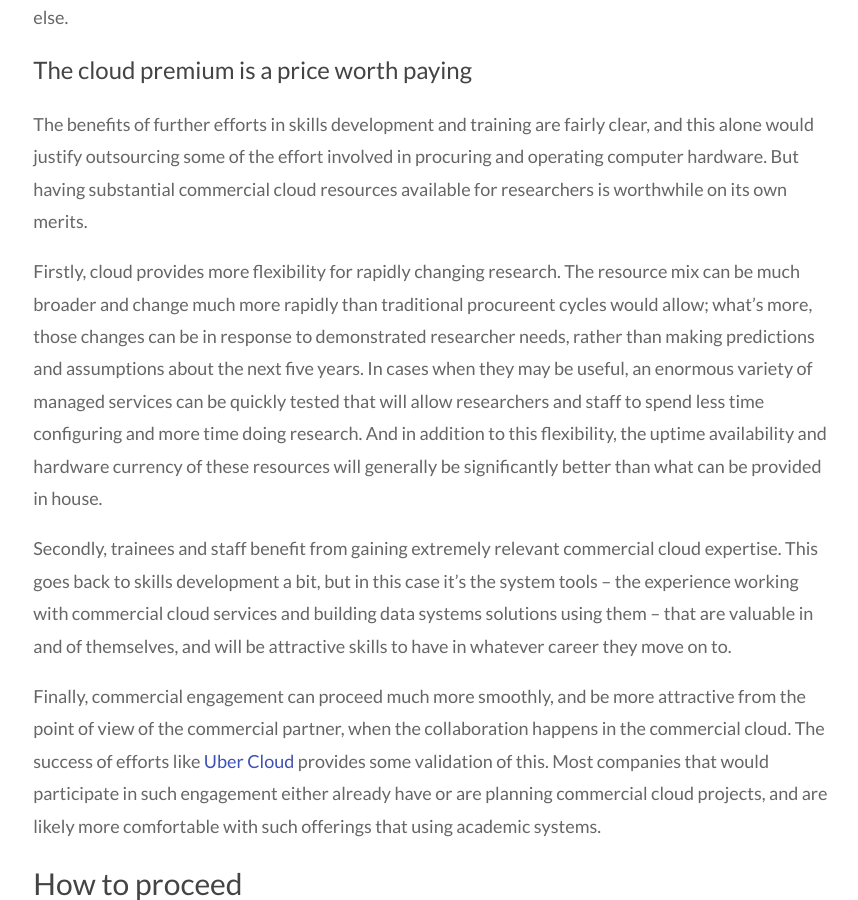
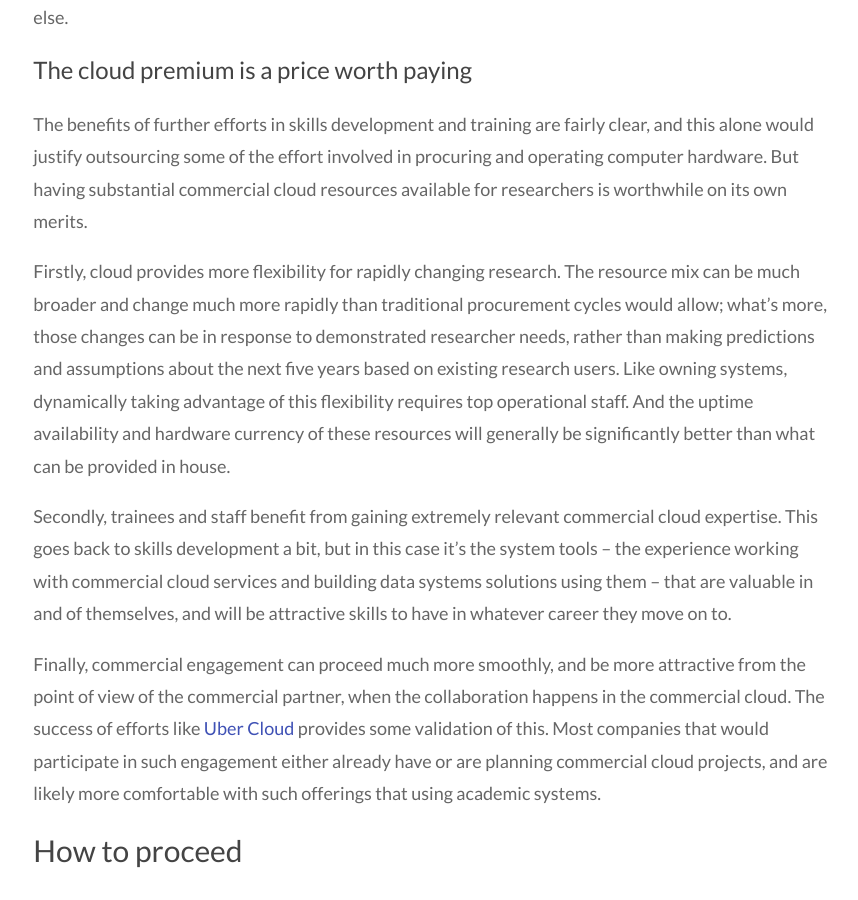
Before and after one commit to ljdursi/dursi-blog, a Jekyll site: the page built from _posts/2019-01-19-what-are-national-research-computing-platforms-for-now.md, in a window 1280 px wide and 900 px high, scrolled down 3937 px. Shown: the whole window, without its empty margins (344-1202 px from the left). Built offline with Jekyll 4.4.1, drawn with Linux system fonts in a browser that asks for light colours; nearby versions of some CDN libraries; comment, search, counter and statistics services are not loaded; some of the changed text lies outside the part shown.

Commit message:
Some text improvements based on feedback

```diff
--- a/_posts/2019-01-19-what-are-national-research-computing-platforms-for-now.md
+++ b/_posts/2019-01-19-what-are-national-research-computing-platforms-for-now.md
@@ -74,14 +74,14 @@
 experts in research computation itself.  It is the skills, not the
 infrastructure, that is scarcest.
 
-The good news is that Compute Canada has a network of roughly 140
-analysts available to enable science projects, many at the Ph.D.
-level.  The bad news is that the priorities of the organization,
-and thus most of its effort and energies, are focussed on procuring
-and operating on-premises commodity computing and storage hardware -
-to the extent that many of those expert analysts spend most of
-their time answering basic help-desk questions or performing fairly
-basic administrative duties on those systems.
+The good news is that the Compute Canada federation has a network
+of roughly 200 computational experts, many of the Ph.D. level,
+available to directly enable science projects.  The bad news is that
+the priorities of the organization, and thus most of its effort and
+energies, are focussed on procuring and operating on-premises commodity
+computing and storage hardware - to the extent that many of those
+expert analysts spend most of their time answering basic help-desk
+questions or performing routine operational duties for those systems.
 
 ## What should today’s R&D computing support focus on?
 
@@ -167,15 +167,14 @@
 
 Firstly, cloud provides more flexibility for rapidly changing research.
 The resource mix can be much broader and change much more rapidly
-than traditional procureent cycles would allow; what's more, those
+than traditional procurement cycles would allow; what’s more, those
 changes can be in response to demonstrated researcher needs, rather
-than making predictions and assumptions about the next five years.
-In cases when they may be useful, an enormous variety of managed
-services can be quickly tested that will allow researchers and staff
-to spend less time configuring and more time doing research.  And in
-addition to this flexibility, the uptime availability and hardware
-currency of these resources will generally be significantly better
-than what can be provided in house.
+than making predictions and assumptions about the next five years
+based on existing research users.  Like owning systems, dynamically
+taking advantage of this flexibility requires top operational staff.
+And the uptime availability and hardware currency of these resources
+will generally be significantly better than what can be provided in
+house.
 
 Secondly, trainees and staff benefit from gaining extremely relevant
 commercial cloud expertise.  This goes back to skills development
```
